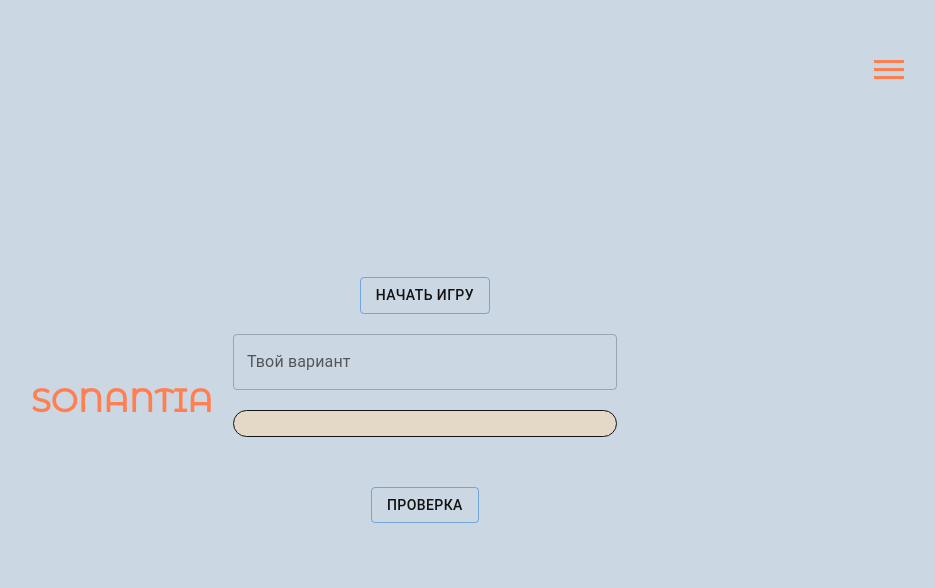
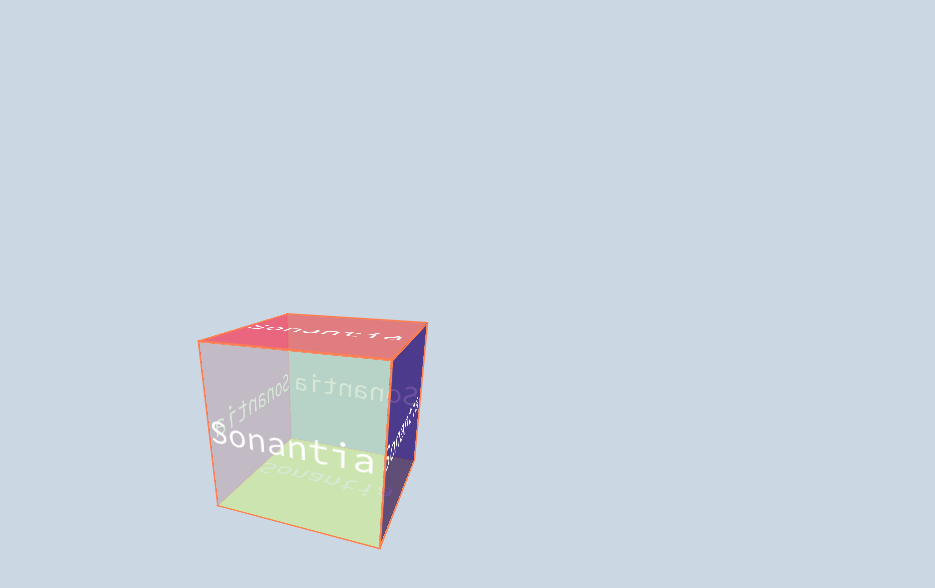
Before and after one commit to heropaster/Sonantia, a React (Create React App) app: page / in a window 1280 px wide. Shown: the top 588 px of the page, without its empty margins (316-1251 px from the left). Built offline with nearby package versions, Linux system fonts and the light colour scheme; the HTML template or start-up script is replaced by a standard one.

Commit message:
loader animation :)

```diff
--- a/src/App.js
+++ b/src/App.js
@@ -2,9 +2,11 @@
 import "./styles/App.css";
 import Interactions from "./components/Interactions/Interactions.tsx";
 import About from "./components/About/About.tsx";
+import Loader from "./components/Loader/Loader.tsx"
 function App() {
   return (
     <div className="App">
+      <Loader />
       <About />
       <h1 className="title">Sonantia</h1>
       <Interactions />
--- a/src/components/About/About.css
+++ b/src/components/About/About.css
@@ -1,6 +1,6 @@
 .navigation {
   position: fixed;
-  z-index: 100;
+  z-index: 10;
   top: 60px;
   right: 40px;
   width: 50px;
--- a/src/components/About/About.scss
+++ b/src/components/About/About.scss
@@ -2,7 +2,7 @@
 
 .navigation {
   position: fixed;
-  z-index: 100;
+  z-index: 10;
   top: 60px;
   right: 40px;
   width: 50px;
--- a/src/components/About/About.tsx
+++ b/src/components/About/About.tsx
@@ -1,4 +1,4 @@
-import React, { useState } from 'react';
+import React from 'react';
 import "./About.css"
 const About = () => {
     const [isActive, setActive] = React.useState(false)
@@ -7,13 +7,13 @@
     }
     return (
         <nav className="navigation">
-                <div className={`navigation__item ${isActive ? "active": null}`} onClick={handleToggle}>
+                <div className={`navigation__item ${isActive ? "active": ""}`} onClick={handleToggle}>
                     <span className='navigation__line navigation__line_first'></span>
                     <span className='navigation__line navigation__line_second'></span>
                     <span className='navigation__line navigation__line_third'></span>
                 </div>
-            <div className={`aboutBg ${isActive ? "active": null}`}></div>
+            <div className={`aboutBg ${isActive ? "active": ""}`}></div>
         </nav>
     )
 }
-export default About;
+export default About
--- /dev/null
+++ b/src/components/Loader/Loader.css
@@ -0,0 +1,88 @@
+@import url("https://fonts.googleapis.com/css2?family=Source+Code+Pro&display=swap");
+.loader {
+  position: fixed;
+  width: 95vw;
+  height: 97.5vh;
+  top: 2.5vh;
+  left: 2.5vw;
+  background: #ccd7e4;
+  display: flex;
+  justify-content: center;
+  align-items: center;
+  z-index: 100;
+  animation: disappear 0.5s ease forwards;
+  animation-iteration-count: 1;
+  animation-delay: 6s;
+}
+.loader__scene {
+  width: 700px;
+  height: 500px;
+  display: flex;
+  justify-content: center;
+  align-items: center;
+  perspective: 400px;
+}
+.loader__scene .cube {
+  width: 200px;
+  height: 200px;
+  position: relative;
+  transform-style: preserve-3d;
+  transform: translateZ(-100px);
+  animation: spinCube 3s ease-in-out;
+  animation-iteration-count: 2;
+}
+.loader__scene .cube__face {
+  position: absolute;
+  width: 200px;
+  height: 200px;
+  border: 2px solid #ff7f51;
+  color: #fff;
+  font-size: 40px;
+  text-align: center;
+  text-transform: capitalize;
+  font-family: "Source Code Pro", sans-serif;
+  display: flex;
+  align-items: center;
+}
+.loader__scene .cube__face--front {
+  transform: rotateY(0deg) translateZ(100px);
+  background: rgba(198, 222, 198, 0.7);
+}
+.loader__scene .cube__face--right {
+  transform: rotateY(90deg) translateZ(100px);
+  background: rgba(46, 8, 117, 0.7);
+}
+.loader__scene .cube__face--back {
+  transform: rotateY(180deg) translateZ(100px);
+  background: rgba(124, 165, 184, 0.7);
+}
+.loader__scene .cube__face--left {
+  transform: rotateY(-90deg) translateZ(100px);
+  background: rgba(176, 55, 180, 0.7);
+}
+.loader__scene .cube__face--top {
+  transform: rotateX(90deg) translateZ(100px);
+  background: rgba(255, 102, 99, 0.7);
+}
+.loader__scene .cube__face--bottom {
+  transform: rotateX(-90deg) translateZ(100px);
+  background: rgba(224, 255, 79, 0.7);
+}
+
+@keyframes spinCube {
+  0% {
+    transform: translateZ(-100px) rotateX(0deg) rotateY(0deg);
+  }
+  100% {
+    transform: translateZ(-100px) rotateX(360deg) rotateY(360deg);
+  }
+}
+@keyframes disappear {
+  0% {
+    opacity: 1;
+  }
+  100% {
+    opacity: 0;
+    display: none;
+  }
+}/*# sourceMappingURL=Loader.css.map */
--- /dev/null
+++ b/src/components/Loader/Loader.scss
@@ -0,0 +1,88 @@
+@import "../../styles/vars";
+@import url("https://fonts.googleapis.com/css2?family=Source+Code+Pro&display=swap");
+.loader {
+  position: fixed;
+  width: 95vw;
+  height: 97.5vh;
+  top: 2.5vh;
+  left: 2.5vw;
+  background: $background;
+  display: flex;
+  justify-content: center;
+  align-items: center;
+  z-index: 100;
+  animation: disappear 0.5s ease forwards;
+  animation-iteration-count: 1;
+  animation-delay: 6s;
+  &__scene {
+    width: 700px;
+    height: 500px;
+    display: flex;
+    justify-content: center;
+    align-items: center;
+    perspective: 400px;
+    .cube {
+      width: 200px;
+      height: 200px;
+      position: relative;
+      transform-style: preserve-3d;
+      transform: translateZ(-100px);
+      animation: spinCube 3s ease-in-out;
+      animation-iteration-count: 2;
+      &__face {
+        position: absolute;
+        width: 200px;
+        height: 200px;
+        border: 2px solid $mainColor;
+        color: #fff;
+        font-size: 40px;
+        text-align: center;
+        text-transform: capitalize;
+        font-family: "Source Code Pro", sans-serif;
+        display: flex;
+        align-items: center;
+      }
+    }
+    .cube__face--front {
+      transform: rotateY(0deg) translateZ(100px);
+      background: rgba(198, 222, 198, 0.7);
+    }
+    .cube__face--right {
+      transform: rotateY(90deg) translateZ(100px);
+      background: rgba(46, 8, 117, 0.7);
+    }
+    .cube__face--back {
+      transform: rotateY(180deg) translateZ(100px);
+      background: rgba(124, 165, 184, 0.7);
+    }
+    .cube__face--left {
+      transform: rotateY(-90deg) translateZ(100px);
+      background: rgba(176, 55, 180, 0.7);
+    }
+    .cube__face--top {
+      transform: rotateX(90deg) translateZ(100px);
+      background: rgba(255, 102, 99, 0.7);
+    }
+    .cube__face--bottom {
+      transform: rotateX(-90deg) translateZ(100px);
+      background: rgba(224, 255, 79, 0.7);
+    }
+  }
+}
+@keyframes spinCube {
+  0% {
+    transform: translateZ(-100px) rotateX(0deg) rotateY(0deg);
+  }
+  100% {
+    transform: translateZ(-100px) rotateX(360deg) rotateY(360deg);
+  }
+}
+@keyframes disappear {
+  0% {
+    opacity: 1;
+  }
+  100% {
+    opacity: 0;
+    display: none;
+  }
+}
--- /dev/null
+++ b/src/components/Loader/Loader.tsx
@@ -0,0 +1,27 @@
+import React from 'react';
+import './Loader.css'
+const Loader = () => {
+    // var scene = document.querySelector('.loader__scene');
+    // var cube = document.querySelector('.cube');
+    // var originX = 50;
+    // var originY = 50;
+
+    // function updatePerspectiveOrigin() {
+    // scene.style.perspectiveOrigin = originX + '% ' + originY + '%';
+    // }
+    return (
+        <div className="loader">
+            <div className="loader__scene">
+                <div className="cube">
+                    <div className="cube__face cube__face--front">sonantia</div>
+                    <div className="cube__face cube__face--back">sonantia</div>
+                    <div className="cube__face cube__face--right">sonantia</div>
+                    <div className="cube__face cube__face--left">sonantia</div>
+                    <div className="cube__face cube__face--top">sonantia</div>
+                    <div className="cube__face cube__face--bottom">sonantia</div>
+                </div>
+            </div>
+        </div>
+    )
+}
+export default Loader
```
Also changed, not shown: 2 other files (tests, documents, lock files or other folders).
